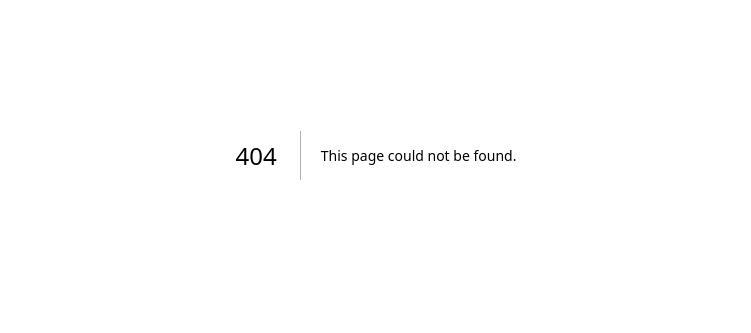
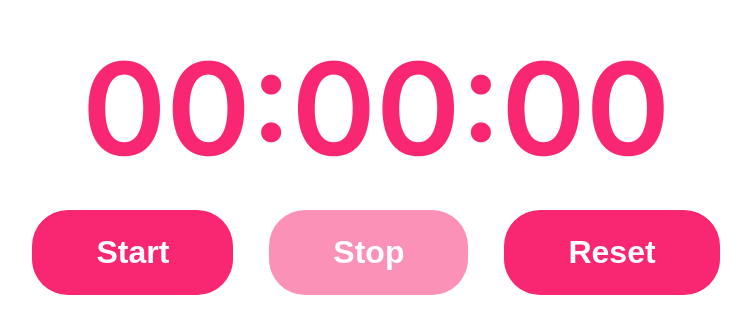
Before and after one commit to rahuljindal1/nextjs14-practice-projects, a Next.js app: page /stopwatch in a window 1280 px wide. Before the commit this address had no page. Shown: the part 245-578 px from the top of the page, without its empty margins (264-1015 px from the left). Built offline with nearby package versions, Linux system fonts and the light colour scheme.

Commit message:
feat: Add stopwatch

```diff
--- a/src/app/page.tsx
+++ b/src/app/page.tsx
@@ -7,7 +7,8 @@ const projects = [
   { id: 3, title: "Age Calculator", link: "/age-calculator" },
   { id: 4, title: "Dice Roll Simulator", link: "/dice-roll-simulator" },
   { id: 5, title: "Pomodoro Timer", link: "/pomodoro-timer" },
-  { id: 5, title: "Rock Paper Scissors Game", link: "/rock-paper-scissors" }
+  { id: 6, title: "Rock Paper Scissors Game", link: "/rock-paper-scissors" },
+  { id: 7, title: "Stopwatch", link: "/stopwatch" }
 ];
 
 export default function Home() {
--- /dev/null
+++ b/src/app/stopwatch/layout.tsx
@@ -0,0 +1,21 @@
+import type { Metadata } from "next";
+import { Inter } from "next/font/google";
+
+const inter = Inter({ subsets: ["latin"] });
+
+export const metadata: Metadata = {
+  title: "Stopwatch",
+  description: "Cool and smooth stopwatch"
+};
+
+export default function Layout({
+  children
+}: Readonly<{
+  children: React.ReactNode;
+}>) {
+  return (
+    <html lang="en">
+      <body className={inter.className}>{children}</body>
+    </html>
+  );
+}
--- /dev/null
+++ b/src/app/stopwatch/page.tsx
@@ -0,0 +1,104 @@
+"use client";
+import { useEffect, useRef, useState } from "react";
+import { Button } from "../../../components";
+import styles from "./styles.module.css";
+import classNames from "classnames";
+
+type StopwatchTimer = {
+  hours: string;
+  minutes: string;
+  seconds: string;
+  milliSeconds: string;
+};
+
+const DEFAULT_TIMER = {
+  hours: "00",
+  minutes: "00",
+  seconds: "00",
+  milliSeconds: ""
+};
+
+const calculateStopwatchTime = (startTime: Date): StopwatchTimer => {
+  const elapsedTime = Date.now() - startTime.getTime();
+
+  const milliseconds = Math.floor((elapsedTime % 1000) / 10);
+  const seconds = Math.floor((elapsedTime % (1000 * 60)) / 1000);
+  const minutes = Math.floor((elapsedTime % (1000 * 60 * 60)) / (1000 * 60));
+  const hours = Math.floor(elapsedTime / (1000 * 60 * 60));
+
+  return {
+    hours: String(hours).padStart(2, "0"),
+    minutes: String(minutes).padStart(2, "0"),
+    seconds: String(seconds).padStart(2, "0"),
+    milliSeconds: String(milliseconds).padStart(2, "0")
+  };
+};
+
+export default function Stopwatch() {
+  const [timer, setTimer] = useState<StopwatchTimer>(DEFAULT_TIMER);
+  const [startTime, setStartTime] = useState<Date | undefined>();
+  const [isRunning, setIsRunning] = useState(false);
+  const timerIdRef = useRef<NodeJS.Timeout | null>(null);
+
+  const startStopwatch = () => {
+    setIsRunning(true);
+    setStartTime(new Date());
+  };
+
+  const stopStopwatch = () => {
+    setIsRunning(false);
+    if (timerIdRef.current) {
+      clearTimeout(timerIdRef.current);
+    }
+  };
+
+  const resetStopwatch = () => {
+    setIsRunning(false);
+    if (timerIdRef.current) {
+      clearTimeout(timerIdRef.current);
+    }
+    setTimer(DEFAULT_TIMER);
+  };
+
+  useEffect(() => {
+    if (!isRunning) {
+      return;
+    }
+
+    timerIdRef.current = setTimeout(() => {
+      if (startTime) {
+        setTimer({ ...calculateStopwatchTime(startTime) });
+      }
+    }, 10);
+
+    return () =>
+      timerIdRef.current ? clearTimeout(timerIdRef.current) : undefined;
+  }, [isRunning, timer]);
+
+  return (
+    <div className={styles.mainContainer}>
+      <div
+        className={classNames(styles.timer, isRunning ? styles.active : "")}
+      >{`${timer.hours}:${timer.minutes}:${timer.seconds}${timer.milliSeconds ? `.${timer.milliSeconds}` : ""}`}</div>
+      <div className={styles.btnContainer}>
+        <Button
+          customStyles={[styles.btn]}
+          isDisabled={isRunning}
+          btnText="Start"
+          onClick={startStopwatch}
+        />
+        <Button
+          customStyles={[styles.btn]}
+          isDisabled={!isRunning}
+          btnText="Stop"
+          onClick={stopStopwatch}
+        />
+        <Button
+          customStyles={[styles.btn]}
+          btnText="Reset"
+          onClick={resetStopwatch}
+        />
+      </div>
+    </div>
+  );
+}
--- /dev/null
+++ b/src/app/stopwatch/styles.module.css
@@ -0,0 +1,31 @@
+.mainContainer {
+  height: 100vh;
+  display: flex;
+  flex-direction: column;
+  justify-content: center;
+  align-items: center;
+  gap: 24px;
+  font-size: 8rem;
+  font-weight: 600;
+  color: #f92672;
+
+  .timer {
+    width: fit-content;
+  }
+  .timer.active {
+    width: 775px;
+  }
+
+  .btnContainer {
+    display: flex;
+    gap: 36px;
+  }
+
+  .btn {
+    font-size: 2rem;
+    padding: 1.5rem 4rem;
+    background-color: #f92672;
+    border-radius: 36px;
+    font-weight: 600;
+  }
+}
```
Also changed, not shown: 1 other file (tests, documents, lock files or other folders).
